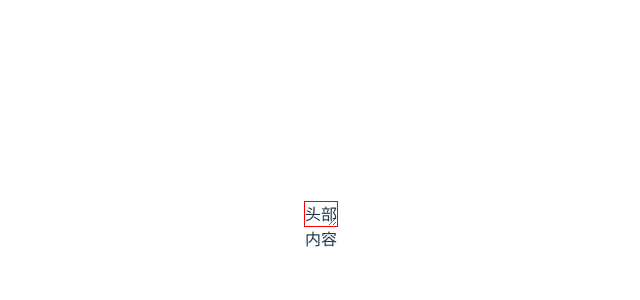
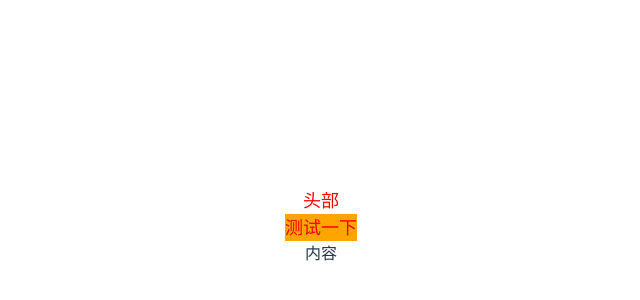
Before and after one commit to HokageYeah/owner-manager-v3, a Vue app: page / in a window 1280 px wide. Shown: the part 174-474 px from the top of the page, without its empty margins (319-959 px from the left). Built offline with nearby package versions, Linux system fonts and the light colour scheme.

Commit message:
1、添加sass，添加bem架构 + layout布局 2、配置sass，css预处理器

```diff
--- a/package.json
+++ b/package.json
@@ -14,9 +14,9 @@
     "@vueuse/core": "^9.13.0",
     "animate.css": "^4.1.1",
     "axios": "^1.3.5",
-    "less": "^4.1.3",
     "moment": "^2.29.4",
     "pinia": "^2.0.34",
+    "sass": "^1.62.0",
     "unocss": "^0.51.2",
     "vue": "^3.2.47",
     "vue-router": "^4.1.6"
--- /dev/null
+++ b/src/bem.scss
@@ -0,0 +1,35 @@
+$namespace: "yy" !default;
+$block-sel: "-" !default;
+$element-sel: "__" !default;
+$mod-sel: "--" !default;
+
+// block  yy-input
+// element yy-input__button
+// mod yy-input--success
+
+@mixin b($block) {
+  // 插值语句
+  $B: #{$namespace + $block-sel + $block};
+  .#{$B} {
+    @content;
+  }
+}
+
+@mixin e($el) {
+  $selector: &;
+  //   跳出嵌套
+  @at-root {
+    #{$selector + $element-sel + $el} {
+      @content;
+    }
+  }
+}
+
+@mixin m($mod) {
+  $modsel: &;
+  @at-root {
+    #{$selector + $mod-sel + $mod} {
+      @content;
+    }
+  }
+}
--- a/src/layout/header/index.vue
+++ b/src/layout/header/index.vue
@@ -1,16 +1,21 @@
 <template>
-    <div id="resize">头部</div>
+  <div class="yy-test">头部
+    <div class="yy-test__input">测试一下</div>
+  </div>
 </template>
 
-<script setup lang='ts'>
-import { ref, reactive } from 'vue'
-
+<script setup lang="ts">
+import { ref, reactive } from "vue";
 </script>
-<style scoped lang='less'>
-// Css3 新增属性 resize 需要配合overflow使用
-#resize {
-    border: 1px solid red;
-    resize: both;
-    overflow: hidden;
-}
+<style scoped lang="scss">
+@include b(test) {
+  color: red;
+  font: {
+    size: 18px;
+    weight: bold;
+  };
+  @include e(input) {
+    background-color: orange
+  }
+};
 </style>
--- a/vite.config.ts
+++ b/vite.config.ts
@@ -1,7 +1,7 @@
-import { defineConfig, loadEnv } from 'vite'
-import vue from '@vitejs/plugin-vue'
-import { resolve } from 'path';
-import { fileURLToPath, URL } from 'node:url'
+import { defineConfig, loadEnv } from "vite";
+import vue from "@vitejs/plugin-vue";
+import { resolve } from "path";
+import { fileURLToPath, URL } from "node:url";
 
 // https://vitejs.dev/config/
 // console.log(import.meta.env); node环境无法使用import.meta.env 去获取环境变量
@@ -13,11 +13,11 @@ import { fileURLToPath, URL } from 'node:url'
 
 // console.log(process.env);
 function pathResolve(dir: string) {
-  return resolve(process.cwd(), '.', dir);
+  return resolve(process.cwd(), ".", dir);
 }
-console.log(pathResolve('types'));
-console.log(pathResolve('src'));
-console.log(fileURLToPath(new URL('./src', import.meta.url)));
+console.log(pathResolve("types"));
+console.log(pathResolve("src"));
+console.log(fileURLToPath(new URL("./src", import.meta.url)));
 
 export default ({ mode }: any) => {
   // console.log('查看vite下的环境', mode);
@@ -29,17 +29,25 @@ export default ({ mode }: any) => {
         {
           // /#/符号定位到types目录下
           find: /\/#\//,
-          replacement: pathResolve('types') + '/',
+          replacement: pathResolve("types") + "/",
         },
         {
           // @符号定位到src目录下
-          find: '@',
-          replacement: pathResolve('src') + '/',
+          find: "@",
+          replacement: pathResolve("src") + "/",
         },
-      ]
+      ],
       // alias: {
       //   '@': fileURLToPath(new URL('./src', import.meta.url))
       // }
-    }
-  })
-}
+    },
+    // 给css预处理器配置bem
+    css: {
+      preprocessorOptions: {
+        scss: {
+          additionalData: `@import "./src/bem.scss";`,
+        },
+      },
+    },
+  });
+};
```
